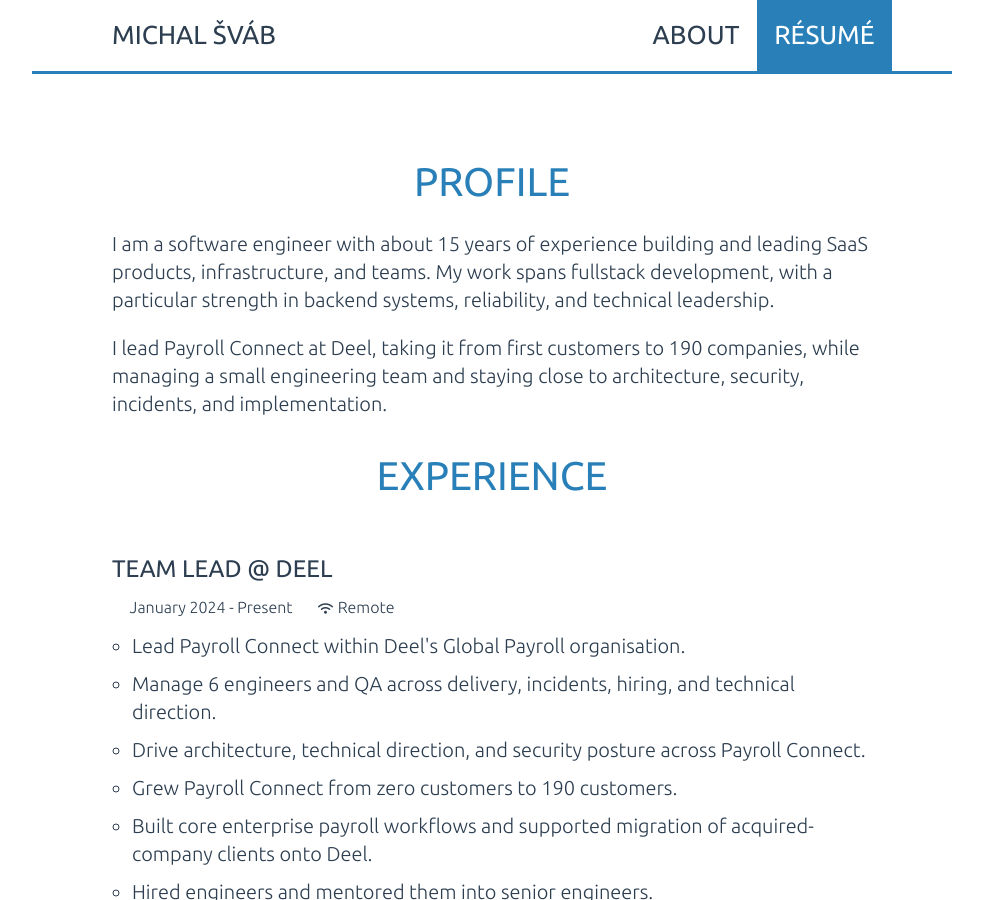
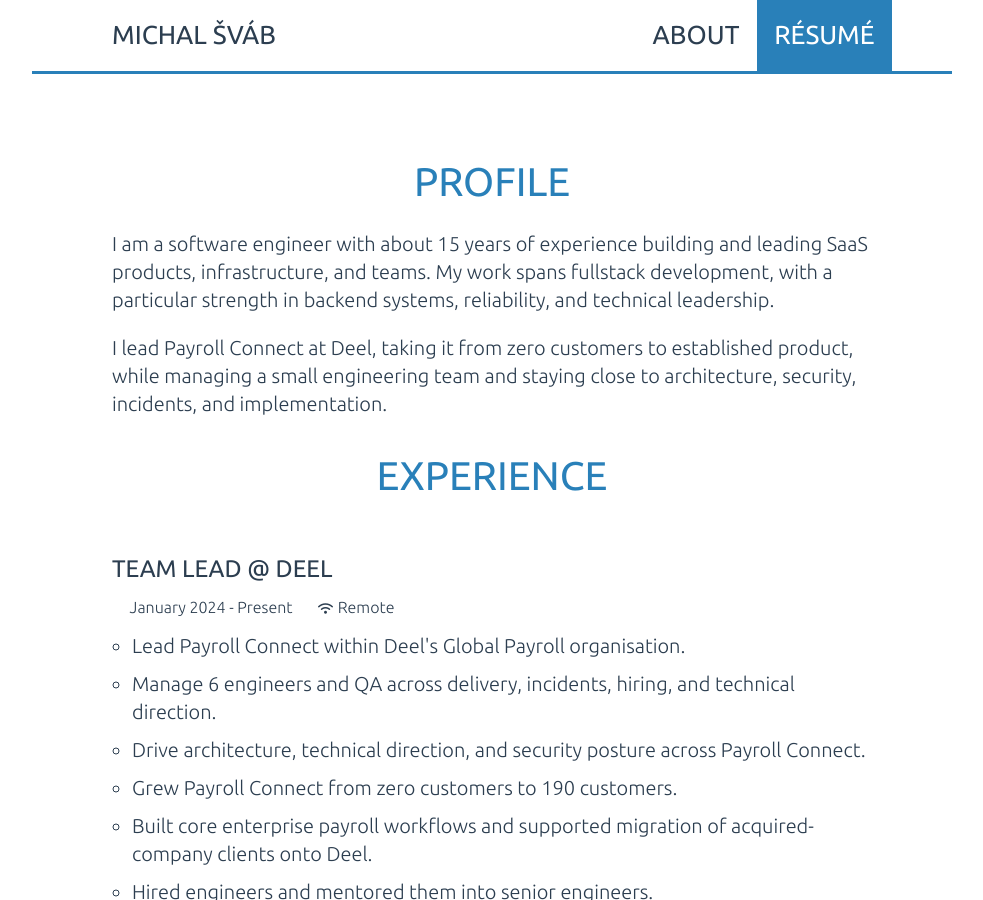
Before and after one commit to msvab/msvab.github.io, a Jekyll site: the page built from resume.html, in a window 1280 px wide and 900 px high. Shown: the whole window, without its empty margins (148-1131 px from the left). Built offline with Jekyll 4.4.1, drawn with Linux system fonts in a browser that asks for light colours.

Commit message:
tweak resume

```diff
--- a/resume.html
+++ b/resume.html
@@ -21,7 +21,7 @@
   <p>I am a software engineer with about 15 years of experience building and leading SaaS products, infrastructure, and
     teams. My work spans fullstack development, with a particular strength in backend systems, reliability, and
     technical leadership.</p>
-  <p>I lead Payroll Connect at Deel, taking it from first customers to 190 companies, while managing a small
+  <p>I lead Payroll Connect at Deel, taking it from zero customers to established product, while managing a small
     engineering team and staying close to architecture, security, incidents, and implementation.</p>
 </section>
 
```
